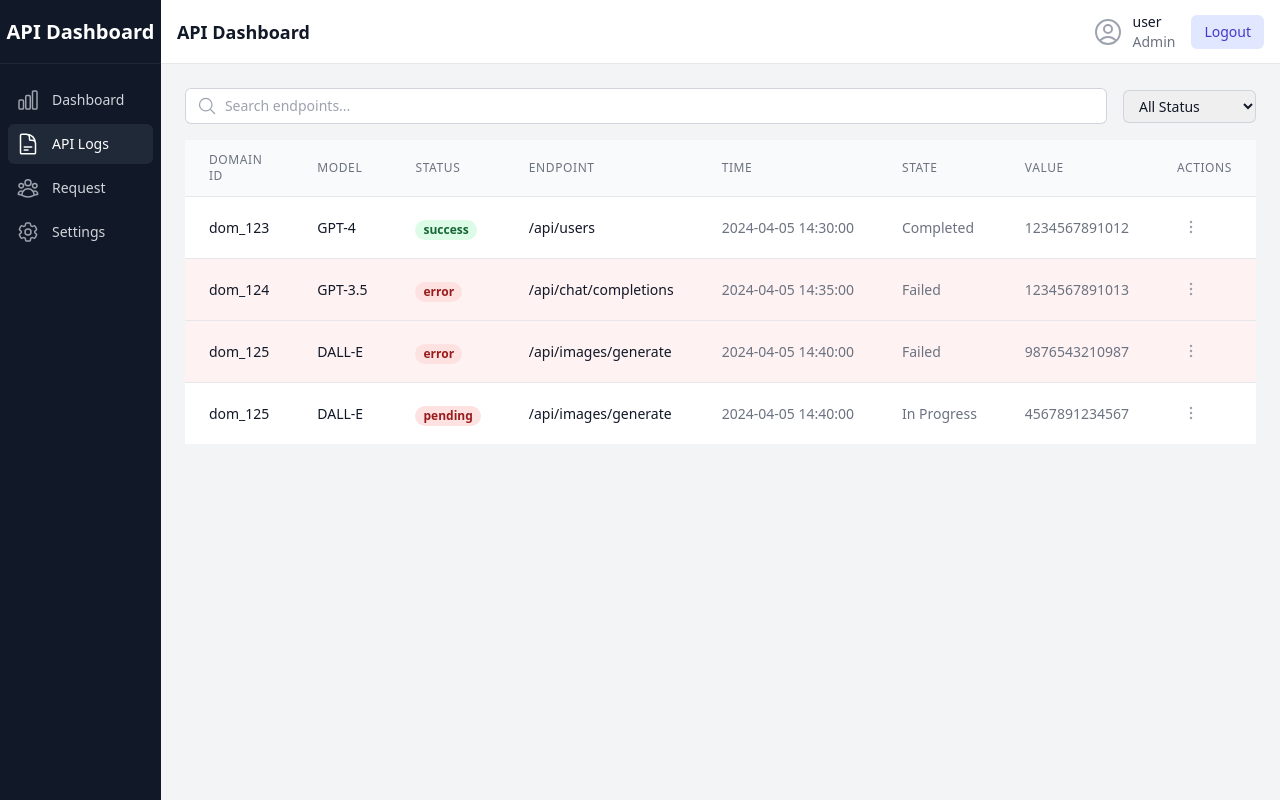
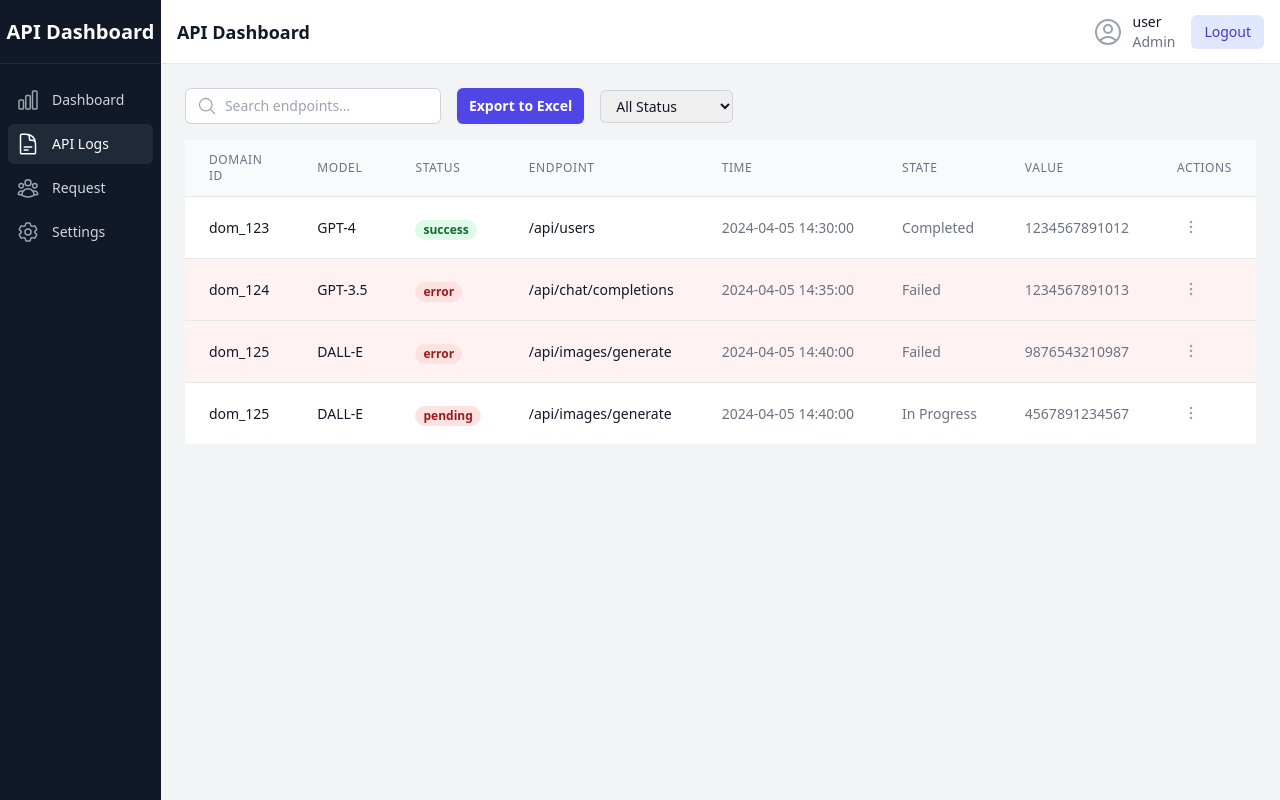
Before and after one commit to vishnupriyancode/Dashboard, a React (Vite) app in the folder frontend/: page /logs in a window 1280 px wide. Built offline with nearby package versions, Linux system fonts and the light colour scheme; sample sign-in values are in the browser's storage.

Commit message:
Export_button

```diff
--- a/frontend/package.json
+++ b/frontend/package.json
@@ -14,11 +14,13 @@
     "@types/react-datepicker": "^6.2.0",
     "chart.js": "^4.4.8",
     "date-fns": "^4.1.0",
+    "file-saver": "^2.0.5",
     "react": "^18.2.0",
     "react-chartjs-2": "^5.3.0",
     "react-datepicker": "^8.2.1",
     "react-dom": "^18.2.0",
-    "react-router-dom": "^6.22.1"
+    "react-router-dom": "^6.22.1",
+    "xlsx": "^0.18.5"
   },
   "devDependencies": {
     "@vitejs/plugin-react": "^4.2.1",
--- a/frontend/src/components/ApiLogsTable.jsx
+++ b/frontend/src/components/ApiLogsTable.jsx
@@ -2,6 +2,8 @@ import React, { useState } from 'react';
 import { MagnifyingGlassIcon, EllipsisVerticalIcon } from '@heroicons/react/24/outline';
 import { Menu } from '@headlessui/react';
 import { payloadData } from '../data/payloadData';
+import * as XLSX from 'xlsx';
+import { saveAs } from 'file-saver';
 
 const ApiLogsTable = () => {
   const [searchTerm, setSearchTerm] = useState('');
@@ -63,10 +65,29 @@ const ApiLogsTable = () => {
     return matchesSearch && matchesStatus;
   });
 
+  const handleExport = () => {
+    const exportData = filteredLogs.map(log => ({
+      'Domain ID': log.domain_id,
+      'Model': log.model,
+      'Status': log.status,
+      'Endpoint': log.endpoint,
+      'Time': log.time,
+      'State': log.status === 'success' ? 'Completed' : log.status === 'error' ? 'Failed' : 'In Progress',
+      'Value': log.value
+    }));
+
+    const worksheet = XLSX.utils.json_to_sheet(exportData);
+    const workbook = XLSX.utils.book_new();
+    XLSX.utils.book_append_sheet(workbook, worksheet, 'API Logs');
+    const excelBuffer = XLSX.write(workbook, { bookType: 'xlsx', type: 'array' });
+    const data = new Blob([excelBuffer], { type: 'application/vnd.openxmlformats-officedocument.spreadsheetml.sheet' });
+    saveAs(data, 'api_logs.xlsx');
+  };
+
   return (
     <div className="flex flex-col">
       <div className="mb-4 flex items-center space-x-4">
-        <div className="relative flex-1">
+        <div className="relative w-64">
           <div className="pointer-events-none absolute inset-y-0 left-0 flex items-center pl-3">
             <MagnifyingGlassIcon className="h-5 w-5 text-gray-400" />
           </div>
@@ -78,6 +99,12 @@ const ApiLogsTable = () => {
             onChange={(e) => setSearchTerm(e.target.value)}
           />
         </div>
+        <button
+          onClick={handleExport}
+          className="inline-flex items-center rounded-md bg-indigo-600 px-3 py-2 text-sm font-semibold text-white shadow-sm hover:bg-indigo-500 focus-visible:outline focus-visible:outline-2 focus-visible:outline-offset-2 focus-visible:outline-indigo-600"
+        >
+          Export to Excel
+        </button>
         <select
           className="rounded-md border-0 py-1.5 pl-3 pr-10 text-gray-900 ring-1 ring-inset ring-gray-300 focus:ring-2 focus:ring-indigo-600 sm:text-sm sm:leading-6"
           value={statusFilter}
```
Also changed, not shown: 1 other file (tests, documents, lock files or other folders).
